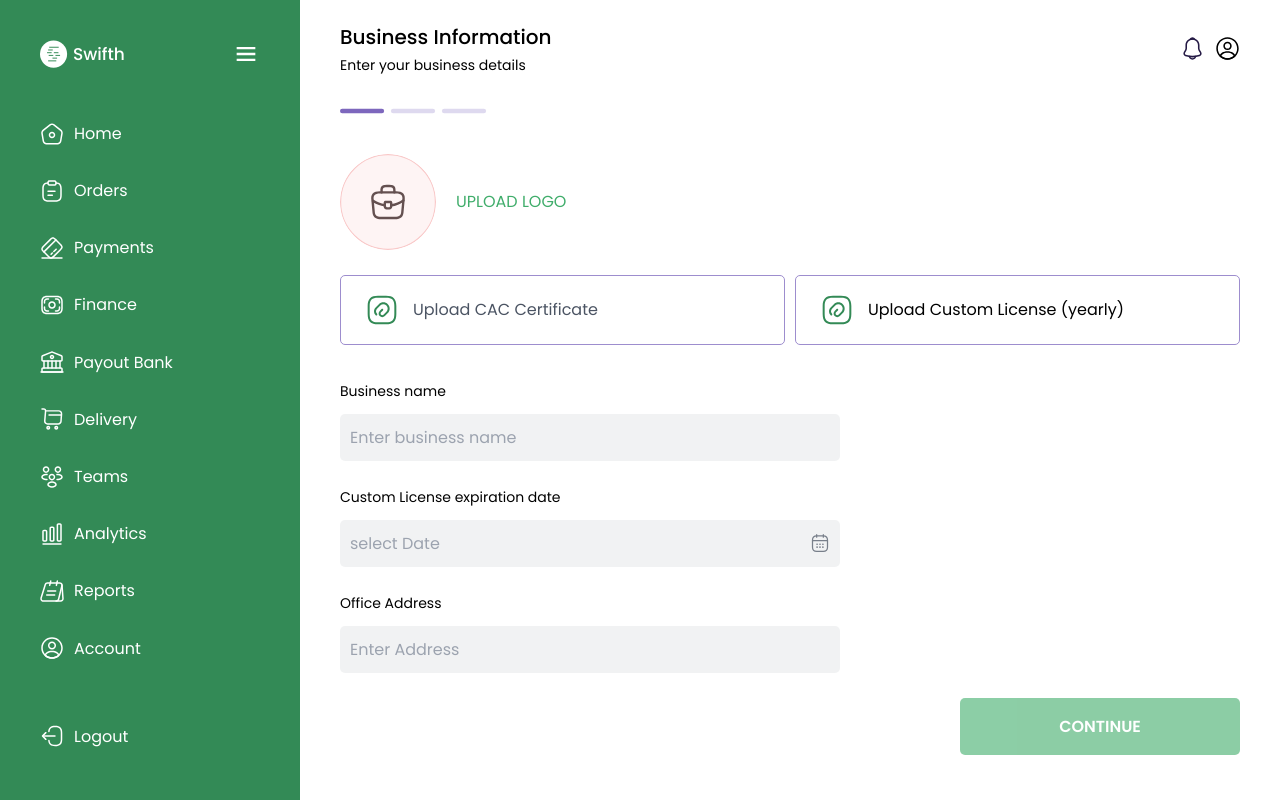
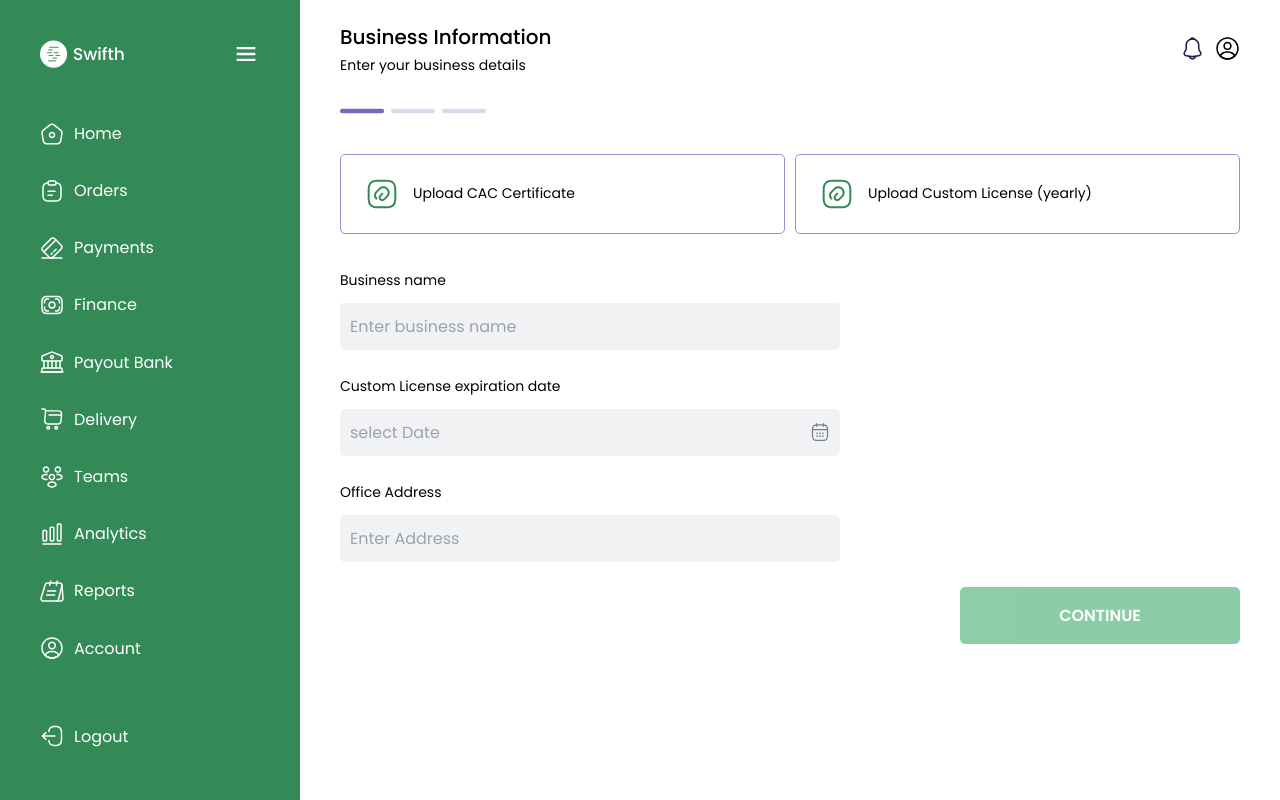
Before and after one commit to projects-for-clients/swifth, a React (Vite) app: page /dashboard/onboarding in a window 1280 px wide. Built offline with nearby package versions, Linux system fonts and the light colour scheme.

Commit message:
working on the personal info

```diff
--- a/src/components/OnboardingSteps/BusinessInfo.tsx
+++ b/src/components/OnboardingSteps/BusinessInfo.tsx
@@ -11,19 +11,14 @@ import { OnboardingContext } from '../../Context/AppContext';
 import { getPhotoUri } from '../../utils/getPhotoUri';
 
 interface ImageDetails {
-  cacUri: string;
-  licenseUri: string;
-  error: {
-    cacUri: boolean;
-    licenseUri: boolean;
-    logoUri: boolean;
-  };
+  error: boolean;
+  message: string | null;
+  size: string;
+  name: string;
+  value: 'logoUri' | 'cacUri' | 'licenseUri';
 }
 
-type UriDetails = {
-  name: string;
-  uri: string;
-};
+
 
 const businessInfo = () => {
   const { handleStep, handleInputChange, validationErrors, onboardingInputs } =
@@ -31,28 +26,28 @@ const businessInfo = () => {
 
   const { businessName, officeAddress } = onboardingInputs.businessInfo;
 
-  const [cacDetails, setCacDetails] = useState<UriDetails>({
+const [cacDetails, setCacDetails] = useState<ImageDetails>({
+  error: false,
+  message: null,
+  size: '',
   name: '',
-    uri: '',
+  value: 'cacUri',
 });
-  const [licenseDetails, setLicenseDetails] = useState<UriDetails>({
+
+const [licenseUri, setLicenseUri] = useState<ImageDetails>({
+  error: false,
+  message: null,
+  size: '',
   name: '',
-    uri: '',
+  value: 'licenseUri',
 });
-  const [logoDetails, setLogoDetails] = useState<UriDetails>({
-    name: '',
-    uri: '',
+   const [formUri, setFormUri] = useState({
+     licenseUri: '',
+     cacUri: '',
+      logoUri: '',
    });
-  const [imageDetails, setImageDetails] = useState<ImageDetails>({
-    cacUri: '',
-    licenseUri: '',
 
-    error: {
-      cacUri: false,
-      licenseUri: false,
-      logoUri: false,
-    },
-  });
+
   const [showCalendarIcon, setShowCalendarIcon] = useState(true);
   const [isDisabled, setIsDisabled] = useState(false);
 
@@ -66,121 +61,100 @@ const businessInfo = () => {
 
   const uploadUriHandler = async (
     e: MouseEvent<HTMLInputElement>,
-    key: 'cacUri' | 'licenseUri' | 'logoUri'
+    key: 'logoUri' | 'cacUri' | 'licenseUri'
   ) => {
     const getUri = await getPhotoUri(key);
 
-
-    const data = {
-      target: {
-        name: key,
-        value: getUri,
-      },
-    } as ChangeEvent<HTMLInputElement>;
-
-    if(key === 'logoUri') {
-
-      setLogoDetails((prev) => ({
+    setFormUri((prev) => ({
       ...prev,
-        uri: getUri,
+      [key]: getUri,
     }));
-    }
-
-    handleInputChange(data, 'businessInfo');
-
   };
 
+  const formUploadHandler = (
+    e: ChangeEvent<HTMLInputElement>,
+    value: 'logoUri' | 'cacUri' | 'licenseUri'
+  ) => {
+    const fileObj = e.target as HTMLInputElement;
 
-
-  const uploadDetailsHandler = async (
-    e: ChangeEvent<HTMLInputElement>,
-    type: 'cacUri' | 'licenseUri' | 'logoUri'
-  ) => {
-    const { files } = e.target;
-
-    if (files) {
-      const path = files[0];
+    const { name } = fileObj.files![0];
+    const path = fileObj.files![0];
 
     const size = path.size / 1000;
 
     const KBSize = size.toString().split('.')[0];
 
-      if (type === 'cacUri') {
-        setCacDetails((prev) => {
-          return {
-            ...prev,
-            name: path.name,
-          };
-        });
-      }
-
-       if (type === 'licenseUri') {
-         setLicenseDetails((prev) => {
-           return {
-             ...prev,
-             name: path.name,
-           };
-         });
-       }
-
-       if (type === 'logoUri') {
-         setLogoDetails((prev) => {
-           return {
-             ...prev,
-             name: path.name,
-           };
-         });
-       }
-
     if (KBSize.length > 3) {
       const MBSize = Number(KBSize) / 1000;
 
-        console.log({ MBSize });
-        setImageDetails((prev) => ({
+      value === 'licenseUri'
+        && setLicenseUri((prev) => ({
             ...prev,
-          [type]: `${MBSize.toFixed(2)}MB`,
-          error: {
-            ...prev.error,
-            [type]: MBSize > 2 ? true : false,
-          },
+            error: MBSize > 2 ? true : false,
+            message: MBSize > 2 ? 'File size must not exceed 2MB' : null,
+            size: `${MBSize.toFixed(1)}MB`,
+            name,
+          }))
+
+
+        value === 'cacUri' && setCacDetails((prev) => ({
+            ...prev,
+            error: MBSize > 2 ? true : false,
+            message: MBSize > 2 ? 'File size must not exceed 2MB' : null,
+            size: `${MBSize.toFixed(1)}MB`,
+            name,
           }));
 
 
 
-        if (MBSize > 2) {
+    } else {
+      value === 'licenseUri' &&
+      setLicenseUri((prev) => ({
+            ...prev,
+            size: `${KBSize}KB`,
+            message: null,
+            error: false,
+            name,
+          }))
+        value === 'cacUri' && setCacDetails((prev) => ({
+            ...prev,
+            size: `${KBSize}KB`,
+            message: null,
+            error: false,
+            name,
+          }));
+    }
+  };
+
+  useEffect(() => {
+    console.log({ cacDetails, licenseUri });
+
+    if (licenseUri.name && formUri.licenseUri) {
       const data = {
         target: {
-              name: type,
-              value: 'too large',
+          name: 'licenseUri',
+          value: licenseUri.error
+            ? 'File size must not exceed 2MB'
+            : formUri.licenseUri,
         },
       } as ChangeEvent<HTMLInputElement>;
 
-          handleInputChange(data, 'businessInfo');
-        }
-      } else {
-        console.log({ KBSize });
-
-        setImageDetails((prev) => ({
-          ...prev,
-          [type]: `${KBSize}KB`,
-          error: {
-            ...prev.error,
-            [type]: false,
-          },
-        }));
-
-
-
-
-
-
-
-
-
+      handleInputChange(data, 'personalInfo');
     }
 
+    if (cacDetails.name && formUri.cacUri) {
+      const data = {
+        target: {
+          name: 'cacUri',
+          value: cacDetails.error
+            ? 'File size must not exceed 2MB'
+            : formUri.cacUri,
+        },
+      } as ChangeEvent<HTMLInputElement>;
+
+      handleInputChange(data, 'personalInfo');
     }
-  };
+  }, [cacDetails, licenseUri, formUri]);
 
   const handleFormSubmit = (e: FormEvent) => {
     e.preventDefault();
@@ -197,6 +171,15 @@ const businessInfo = () => {
     }
 
     handleInputChange(changeEvent, 'businessInfo');
+  };
+
+  const formErrorField = (val: string): boolean | string => {
+    if (validationErrors && validationErrors[val]) {
+      const isError = validationErrors[val];
+      return isError;
+    }
+
+    return false;
   };
 
   return (
@@ -219,7 +202,7 @@ const businessInfo = () => {
           onSubmit={handleFormSubmit}
           onChange={(e) => setInput(e, 'businessInfo')}
         >
-          <label
+          {/* <label
             htmlFor="logoUri"
             className="flex gap-8 items-center cursor-pointer w-max"
           >
@@ -252,110 +235,88 @@ const businessInfo = () => {
                 </p>
               )}
             </div>
-          </label>
+          </label> */}
 
-          <div className="grid grid-cols-2 gap-4 items-center justify-between">
+          <div className="grid grid-cols-2 gap-4 items-center justify-between col-span-full">
+            <div>
               <label
-              htmlFor="cacUri"
-              className={`flex border rounded-lg py-8 px-10 items-center gap-6 cursor-pointer h-[7rem] ${
-                (validationErrors && validationErrors.cacUri) ||
-                imageDetails.error.cacUri
+                htmlFor={`cacUri`}
+                className={`flex border  rounded-lg py-8 px-10 items-center gap-6 cursor-pointer text-[1.4rem] w-full h-[8rem] ${
+                  cacDetails.error ||
+                  (validationErrors && formErrorField('cacUri'))
                     ? 'border-red-600 border bg-red-50'
                     : 'border-color-purple-light'
                 }`}
               >
-              {(validationErrors && validationErrors.cacUri) ||
-              imageDetails.error.cacUri ? (
+                {cacDetails.error ? (
                   <img src="/icons/admin/uploadError.svg" alt="" />
                 ) : (
                   <img src="/icons/admin/upload.svg" alt="" />
                 )}
-
                 {cacDetails.name ? (
                   <div className="grid">
-                  <p className="text-[1.4rem] font-normal">{cacDetails.name}</p>
-
-                  {imageDetails?.error.cacUri ? (
-                    <p className="text-red-600 text-[1.2rem]">
-                      File size must not exceed 2MB
+                    <p className="text-[1.4rem] font-normal">
+                      {cacDetails.name}
                     </p>
-                  ) : (
                     <p className="text-color-grey-4 text-[1rem]">
-                      {imageDetails.cacUri}
+                      {cacDetails.message
+                        ? cacDetails.message
+                        : cacDetails.size}
                     </p>
-                  )}
                   </div>
                 ) : (
-                <div className="grid">
-                  <p className="text-color-grey-3">Upload CAC Certificate</p>
-
-                  {validationErrors && validationErrors.cacUri && (
-                    <p className="text-red-600 text-[1.2rem]">
-                      {validationErrors.cacUri}
-                    </p>
-                  )}
-                </div>
+                  <p className="text-[1.4rem]">Upload CAC Certificate</p>
                 )}
               </label>
               <input
                 type="file"
-              name="cacUri"
-              id="cacUri"
+                name={`cacUri`}
+                id={`cacUri`}
                 accept="image/*"
                 className="hidden"
-              onClick={(e) => uploadUriHandler(e, 'cacUri')}
-              onChange={(e) => uploadDetailsHandler(e, 'cacUri')}
+                onClick={(e) => uploadUriHandler(e, `cacUri`)}
+                onChange={(e) => formUploadHandler(e, `cacUri`)}
               />
+            </div>
+            <div>
               <label
-              htmlFor="licenseUri"
-              className={`flex border rounded-lg py-8 px-10 items-center gap-6 cursor-pointer h-[7rem] ${
-                (validationErrors && validationErrors.licenseUri) ||
-                imageDetails.error.licenseUri
+                htmlFor={`licenseUri`}
+                className={`flex border  rounded-lg py-8 px-10 items-center gap-6 cursor-pointer text-[1.4rem] w-full h-[8rem] ${
+                  licenseUri.error || formErrorField('licenseUri')
                     ? 'border-red-600 border bg-red-50'
                     : 'border-color-purple-light'
                 }`}
               >
-              {(validationErrors && validationErrors.licenseUri) ||
-              imageDetails.error.licenseUri ? (
+                {licenseUri.error ? (
                   <img src="/icons/admin/uploadError.svg" alt="" />
                 ) : (
                   <img src="/icons/admin/upload.svg" alt="" />
                 )}
-              {licenseDetails.name ? (
+                {licenseUri.name ? (
                   <div className="grid">
                     <p className="text-[1.4rem] font-normal">
-                    {licenseDetails.name}
+                      {licenseUri.name}
                     </p>
-                  {imageDetails?.error.licenseUri ? (
-                    <p className="text-red-600 text-[1.2rem]">
-                      File size must not exceed 2MB
+                    <p className="text-color-grey-4 text-[1rem]">
+                      {licenseUri.message
+                        ? licenseUri.message
+                        : licenseUri.size}
                     </p>
-                  ) : (
-                    <p className="text-color-grey-4 text-[1rem]">
-                      {imageDetails.licenseUri}
-                    </p>
-                  )}
                   </div>
                 ) : (
-                <div className="grid">
-                  <p>Upload Custom License (yearly)</p>
-                  {validationErrors && validationErrors.licenseUri && (
-                    <p className="text-red-600 text-[1.2rem]">
-                      {validationErrors.licenseUri}
-                    </p>
-                  )}
-                </div>
+                  <p className="text-[1.4rem]">Upload Custom License (yearly)</p>
                 )}
               </label>
               <input
                 type="file"
-              name="licenseUri"
-              id="licenseUri"
+                name={`licenseUri`}
+                id={`licenseUri`}
                 accept="image/*"
                 className="hidden"
-              onClick={(e) => uploadUriHandler(e, 'licenseUri')}
-              onChange={(e) => uploadDetailsHandler(e, 'licenseUri')}
+                onClick={(e) => uploadUriHandler(e, `licenseUri`)}
+                onChange={(e) => formUploadHandler(e, `licenseUri`)}
               />
+            </div>
           </div>
 
           <div className="grid gap-10 mt-4 max-w-[50rem]">
```
Lines whose indentation alone changed are shown as unchanged.
